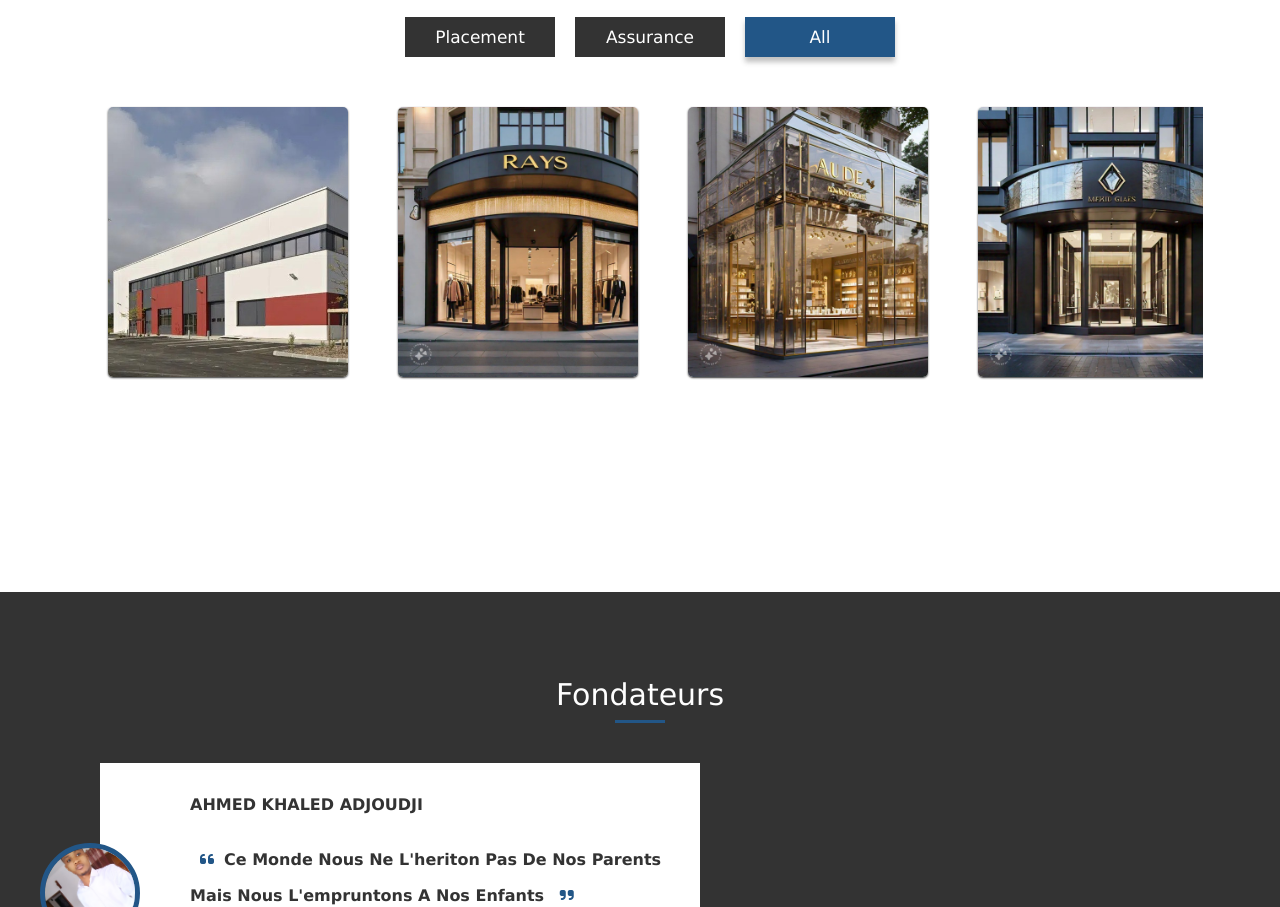
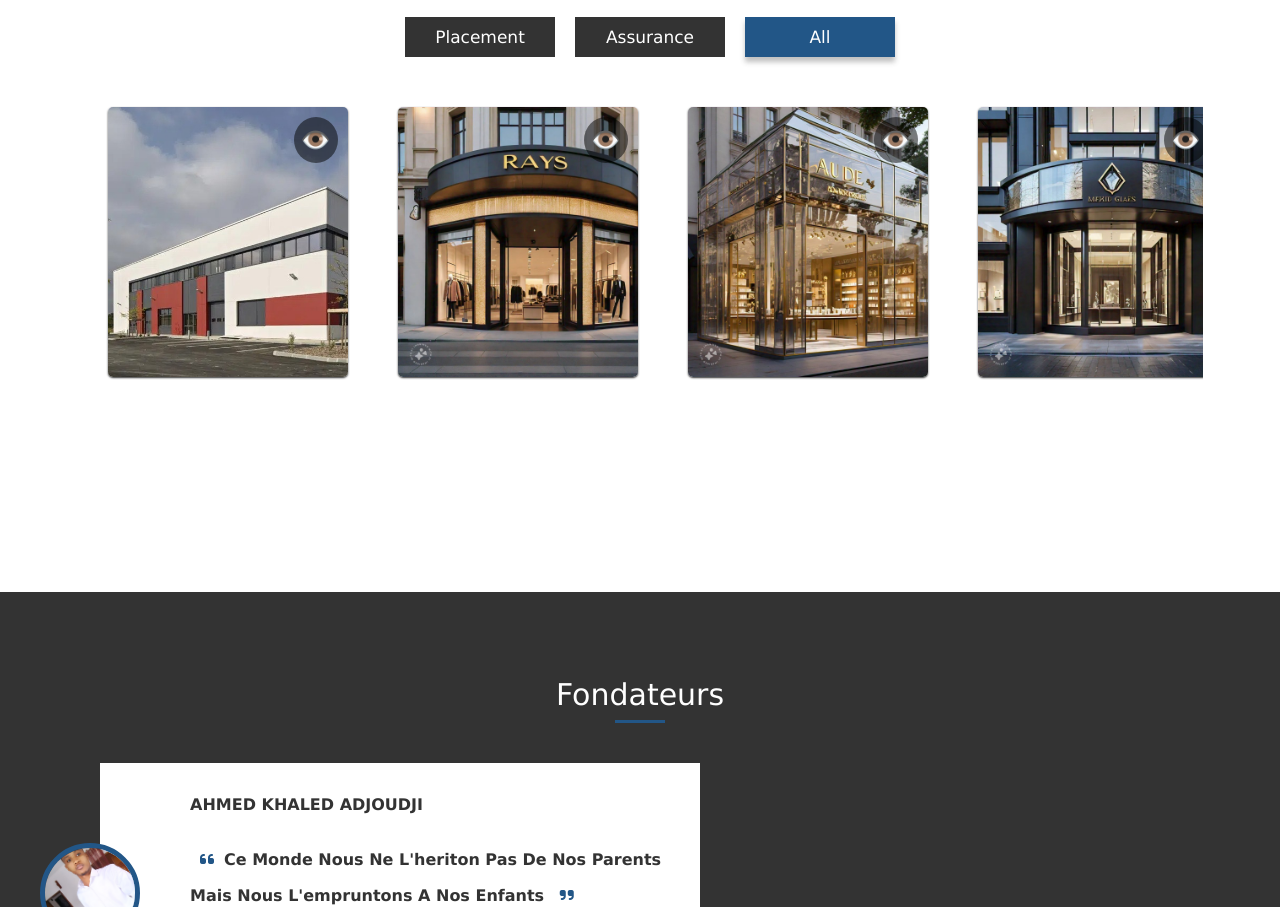
Before and after one commit to delahk01/CEA-Enterprise, a plain HTML site: page index.html in a window 1280 px wide. Shown: the part 4537-5444 px from the top of the page. Drawn offline with nearby package versions, Linux system fonts and the light colour scheme.

Commit message:
Update style.css

```diff
--- a/style.css
+++ b/style.css
@@ -1534,3 +1534,21 @@ body.dark-mode .portfolio .controls .active {
     font-style: italic;
     margin-top: 1rem;
 }
+
+.portfolio .images .box {
+  position: relative; /* nécessaire pour positionner l'icône */
+}
+
+.box .icon-overlay {
+  position: absolute;
+  top: 1rem;
+  right: 1rem;
+  font-size: 2.4rem;
+  background-color: rgba(0, 0, 0, 0.5);
+  color: #fff;
+  padding: 0.5rem 0.7rem;
+  border-radius: 50%;
+  z-index: 2;
+  pointer-events: none; /* ne bloque pas le clic */
+  transition: transform 0.3s ease;
+}
```
